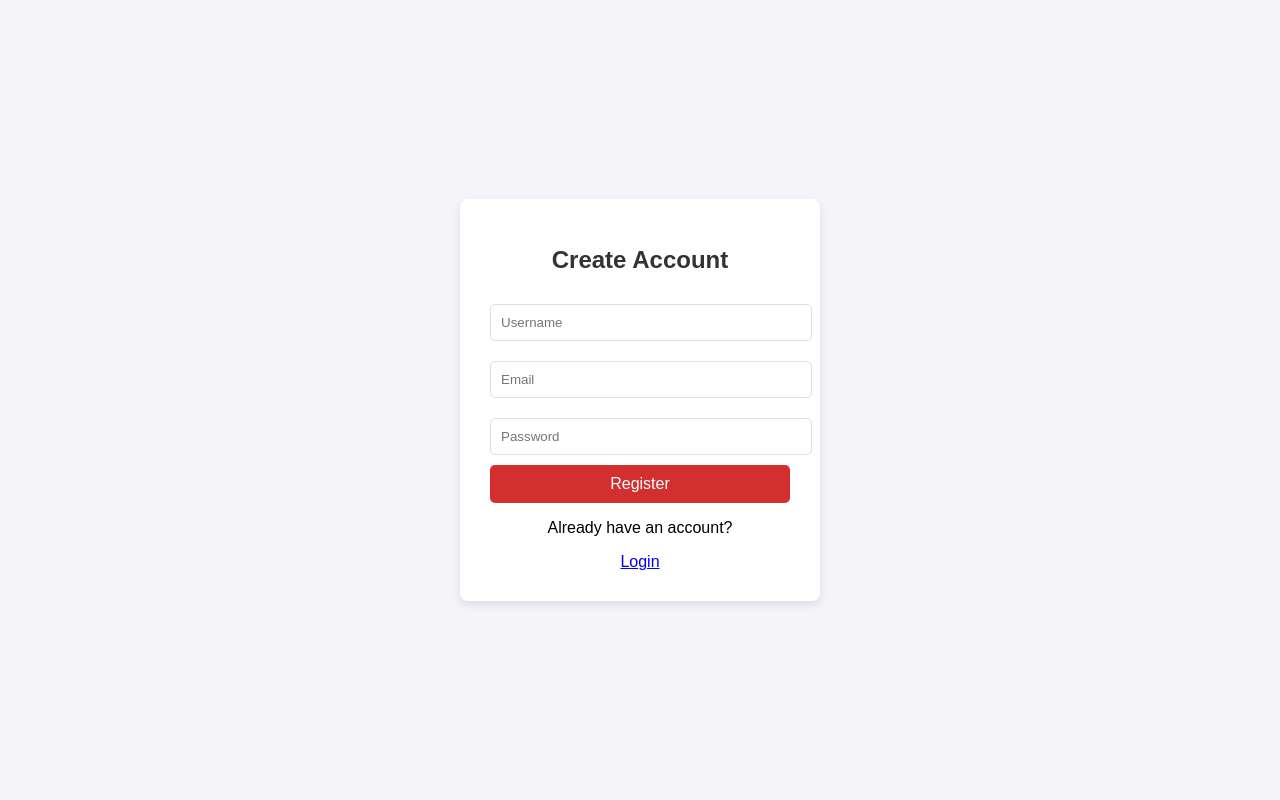
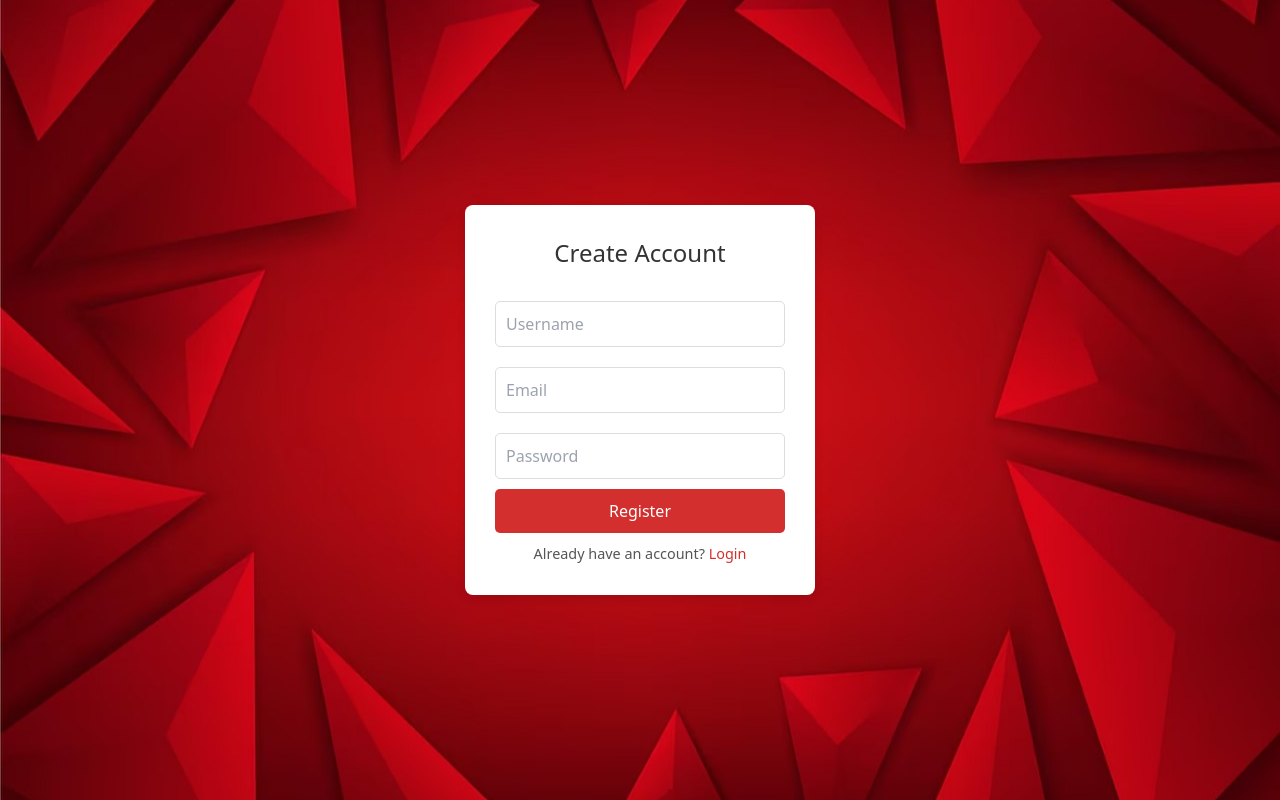
Before and after one commit to mhmmdysdn/PinBoard, a Flask app: page /register in a window 1280 px wide. Run offline with Flask 3, Linux system fonts and the light colour scheme.

Commit message:
UI Update and some adds

```diff
--- a/app.py
+++ b/app.py
@@ -3,9 +3,16 @@
 from bson import ObjectId
 from datetime import datetime
 import bcrypt
+import os
+from werkzeug.utils import secure_filename
 
 app = Flask(__name__)
 app.secret_key = "secret_key"  # Kunci rahasia untuk session
+
+UPLOAD_FOLDER = 'static/uploads'
+app.config['UPLOAD_FOLDER'] = UPLOAD_FOLDER
+
+os.makedirs(UPLOAD_FOLDER, exist_ok=True)
 
 # Koneksi ke MongoDB
 client = MongoClient("mongodb://localhost:27017/")
@@ -64,7 +71,7 @@
         "password": hashed_password,
         "nickname": nickname,
         "joined_at": datetime.now(),  # Simpan waktu registrasi
-        "profile_pic": None,  # Default profile picture: None (belum diunggah)
+        "profile_pic": "static/images/default.jpg",  # Default profile picture: None (belum diunggah)
         "bio": "",  # Default bio: kosong
         "followers_count": 0,  # Default followers count: 0
         "following_count": 0   # Default following count: 0
@@ -195,13 +202,21 @@
         return redirect(url_for("login"))
 
     if request.method == "POST":
+        image = request.files["image"]
+        if image:
+            filename = secure_filename(image.filename)
+            image_path = os.path.join(app.config['UPLOAD_FOLDER'], filename)
+            image.save(image_path)
+            image_url = f"{app.config['UPLOAD_FOLDER']}/{filename}"
+        else:
+            image_url = None
+
         post = {
             "user_id": session["username"],
             "title": request.form["title"],
             "description": request.form["description"],
-            "image_url": request.form["image_url"],
+            "image_url": image_url,
             "category_id": request.form["category"],
-            "tags": request.form.getlist("tags"),
             "created_at": datetime.now().strftime("%Y-%m-%d")
         }
         posts_collection.insert_one(post)
--- a/templates/Home.html
+++ b/templates/Home.html
@@ -143,7 +143,7 @@
                     <div class="relative">
                         <a href="{{ url_for('profile') }}">
                             <button class="flex items-center space-x-2 p-2 hover:bg-gray-100 rounded-full">
-                                <img src="/api/placeholder/32/32" class="w-8 h-8 rounded-full" alt="Profile">
+                                <img src="{{ url_for('static', filename='images/default.jpg') }}" class="w-8 h-8 rounded-full" alt="Profile">
                                 <span class="font-medium">{{ username }}</span>
                             </button>
                         </a>
@@ -210,6 +210,8 @@
                         </div>
                     </div>
 
+                    <h3 class="text-lg font-semibold">{{ post.title }}</h3>
+
                     <div class="mt-2">
                         <p class="text-sm">{{ post.description }}</p>
                     </div>
--- a/templates/Login.html
+++ b/templates/Login.html
@@ -11,6 +11,9 @@
         box-sizing: border-box;
       }
       body {
+        background-image: url('{{ url_for("static", filename="images/bg.jpg") }}');
+        background-size: cover;
+        background-position: center;
         background-color: #f4f4f9;
         display: flex;
         justify-content: center;
--- a/templates/Register.html
+++ b/templates/Register.html
@@ -1,12 +1,25 @@
 <!DOCTYPE html>
 <html lang="en">
   <head>
-    <meta charset="UTF-8">
-    <meta name="viewport" content="width=device-width, initial-scale=1.0">
+    <meta charset="UTF-8" />
+    <meta name="viewport" content="width=device-width, initial-scale=1.0" />
+    <link
+      href="https://cdnjs.cloudflare.com/ajax/libs/tailwindcss/2.2.19/tailwind.min.css"
+      rel="stylesheet"
+    />
+    <link
+      href="https://cdnjs.cloudflare.com/ajax/libs/font-awesome/6.0.0/css/all.min.css"
+      rel="stylesheet"
+    />
     <title>Register - PinBoard</title>
     <style>
+      * {
+        box-sizing: border-box;
+      }
       body {
-            font-family: Arial, sans-serif;
+        background-image: url('{{ url_for("static", filename="images/bg3.jpg") }}');
+        background-size: cover;
+        background-position: center;
         background-color: #f4f4f9;
         display: flex;
         justify-content: center;
@@ -19,7 +32,7 @@
         padding: 30px;
         border-radius: 8px;
         box-shadow: 0px 4px 10px rgba(0, 0, 0, 0.1);
-            width: 300px;
+        width: 350px;
         text-align: center;
       }
       h1 {
@@ -49,19 +62,37 @@
       button:hover {
         background-color: #b71c1c;
       }
+      p {
+        margin-top: 10px;
+        font-size: 0.9em;
+        color: #555;
+      }
+      a {
+        color: #d32f2f;
+        text-decoration: none;
+      }
+      a:hover {
+        text-decoration: underline;
+      }
     </style>
   </head>
   <body>
     <div class="register-container">
       <h1>Create Account</h1>
       <form action="{{ url_for('register') }}" method="POST">
-            <input type="text" name="username" placeholder="Username" required>
-            <input type="hidden" name="nickname" value="{{ username }}">
-            <input type="email" name="email" placeholder="Email" required>
-            <input type="password" name="password" placeholder="Password" required>
+        <input type="text" name="username" placeholder="Username" required />
+        <input type="hidden" name="nickname" value="{{ username }}" />
+        <input type="email" name="email" placeholder="Email" required />
+        <input
+          type="password"
+          name="password"
+          placeholder="Password"
+          required
+        />
         <button type="submit">Register</button>
-            <p>Already have an account?</p>
-        <a href="{{ url_for('login') }}">Login</a>
+        <p>
+          Already have an account? <a href="{{ url_for('login') }}">Login</a>
+        </p>
       </form>
     </div>
   </body>
```
Also changed, not shown: templates/Profile.html (+38 -13 lines), templates/create_post.html (+26 -8 lines), static/images/bg.jpg (added), static/images/bg3.jpg (added), static/images/default.jpg (added), static/uploads/image.png (added), static/uploads/image_2.png (added). Lines whose indentation alone changed are shown as unchanged.
